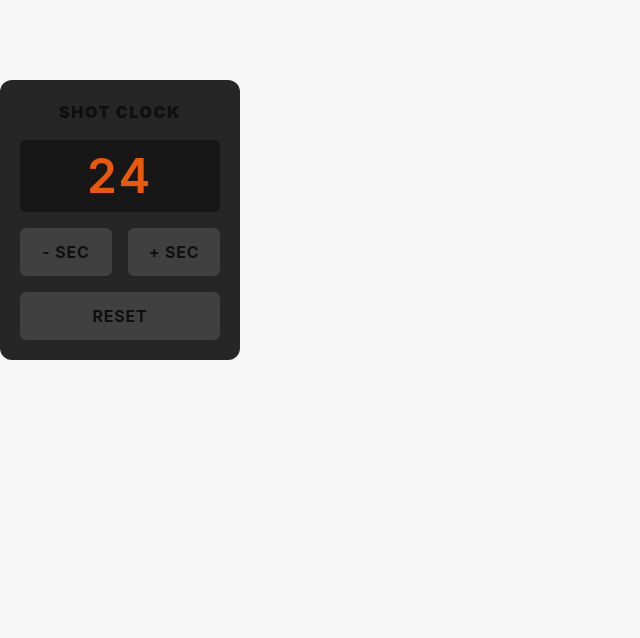
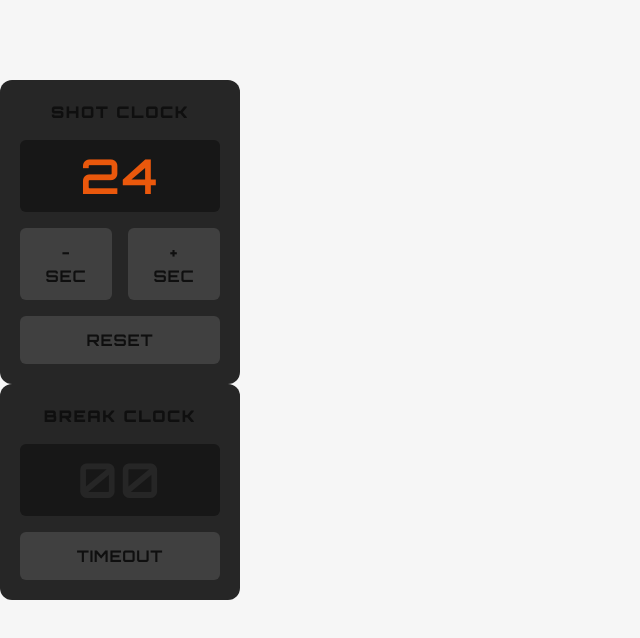
Before and after one commit to andrewjfei/tauri-splock, a Svelte app: page / in a window 1280 px wide. Shown: the top 638 px of the page, without its empty margins (0-640 px from the left). Built offline with nearby package versions, Linux system fonts and the light colour scheme.

Commit message:
[BASKETBALL] Created Break Clock Component UI

```diff
--- a/src/App.svelte
+++ b/src/App.svelte
@@ -1,12 +1,14 @@
 <script lang="ts">
+    import BreakClock from './components/BreakClock.svelte';
   import Button from './components/Button.svelte';
-  import ClockDisplay from './components/ClockDisplay.svelte';
+  import ClockDisplay from './components/ClockTest.svelte';
   import ShotClock from './components/ShotClock.svelte';
 </script>
 
 <main class="container">
   <!-- <ClockDisplay /> -->
   <ShotClock />
+  <BreakClock />
   <!-- <Button text="Reset"/> -->
   <!-- <h1>Welcome to Tauri!</h1>
 
--- /dev/null
+++ b/src/components/BreakClock.svelte
@@ -0,0 +1,11 @@
+<script lang="ts">
+    import Button from "./Button.svelte";
+    import Label from "./Label.svelte";
+    import SecondaryClockDisplay from "./SecondaryClockDisplay.svelte";
+</script>
+
+<div class="flex flex-col gap-y-4 w-60 p-5 rounded-xl bg-neutral-800">
+    <Label text="Break Clock" />
+    <SecondaryClockDisplay />
+    <Button text="Timeout" />
+</div>
--- a/src/components/ClockDisplay.svelte
+++ b/src/components/ClockDisplay.svelte
@@ -1,9 +1,23 @@
 <script lang="ts">
     let className: string = "";
-    let clockTime: string = "24";
-	export { className as class, clockTime};
+    let clockTime: string = "00";
+    let format: string = ""
+    let colour: string = "primary";
+
+	export { className as class, clockTime, format, colour};
+
+    function getTextColour() {
+        switch (colour) {
+            case "primary":
+                return "text-orange-600";
+            case "disabled":
+                return "text-neutral-800";
+            default:
+                return "text-orange-600";
+        }
+    }
 </script>
 
-<div class="px-5 py-3 inline-block tracking-wider font-semibold text-5xl text-orange-600 rounded-md bg-neutral-900 {className}">
+<div class="px-5 py-3 inline-block tracking-wider font-semibold text-5xl {getTextColour()} rounded-md bg-neutral-900 {className}">
     {clockTime}
 </div>
--- /dev/null
+++ b/src/components/SecondaryClockDisplay.svelte
@@ -0,0 +1,14 @@
+<script lang="ts">
+    import { formatNumber } from "../utils/ClockUtil";
+    import ClockDisplay from "./ClockDisplay.svelte";
+
+    let className: string = "";
+    let clockTimeInSeconds: number = 0;
+    let isSet: boolean = false;
+
+	export { className as class, clockTimeInSeconds, isSet };
+</script>
+
+<ClockDisplay class="{className}" clockTime={formatNumber(clockTimeInSeconds)} colour={isSet ? "primary" : "disabled"}>
+
+</ClockDisplay>
--- a/src/components/ShotClock.svelte
+++ b/src/components/ShotClock.svelte
@@ -1,13 +1,12 @@
 <script lang="ts">
     import Button from "./Button.svelte";
     import Label from "./Label.svelte";
-    import ShotClockDisplay from "./ShotClockDisplay.svelte";
-    import Spacer from "./Spacer.svelte";
+    import SecondaryClockDisplay from "./SecondaryClockDisplay.svelte";
 </script>
 
 <div class="flex flex-col gap-y-4 w-60 p-5 rounded-xl bg-neutral-800">
     <Label text="Shot Clock" />
-    <ShotClockDisplay />
+    <SecondaryClockDisplay clockTimeInSeconds={24} isSet={true} />
     <div class="flex gap-x-4">
         <Button class="flex-1" text="- Sec" />
         <Button class="flex-1" text="+ Sec" />
--- a/src/components/ShotClockDisplay.svelte
+++ /dev/null
@@ -1,10 +0,0 @@
-<script lang="ts">
-    import ClockDisplay from "./ClockDisplay.svelte";
-
-    let className: string = "";
-	export { className as class };
-</script>
-
-<ClockDisplay class=" {className}">
-
-</ClockDisplay>
--- a/src/styles.css
+++ b/src/styles.css
@@ -1,8 +1,8 @@
+@import url('https://fonts.googleapis.com/css2?family=Orbitron:wght@400;500;600;700;800;900&display=swap');
+
 @tailwind base;
 @tailwind components;
 @tailwind utilities;
-
-@import url('https://fonts.googleapis.com/css2?family=Orbitron:wght@400;500;600;700;800;900&display=swap');
 
 :root {
   font-family: Orbitron, Inter, Avenir, Helvetica, Arial, sans-serif;
--- a/src/utils/ClockUtil.ts
+++ b/src/utils/ClockUtil.ts
@@ -0,0 +1,9 @@
+function formatNumber(number: number) {
+    if (number < 10) {
+        return "0" + number;
+    }
+
+    return number.toString();
+}
+
+export { formatNumber };
```
